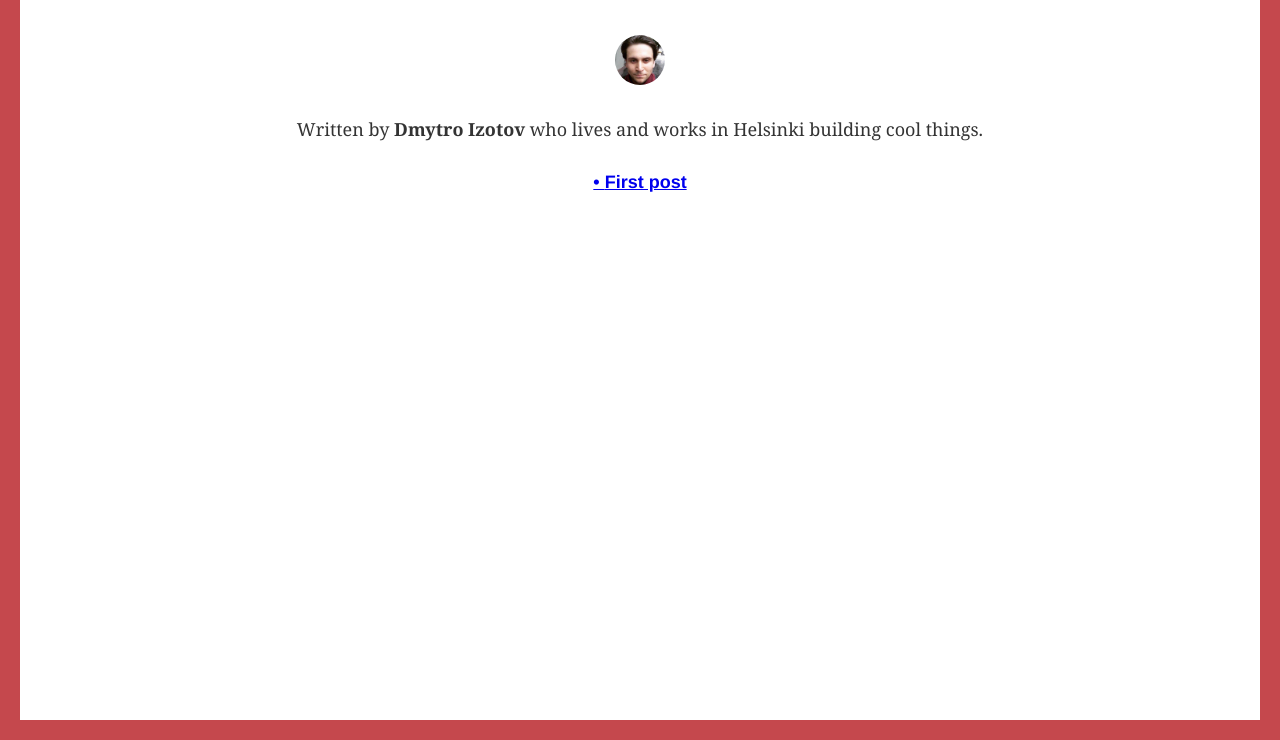
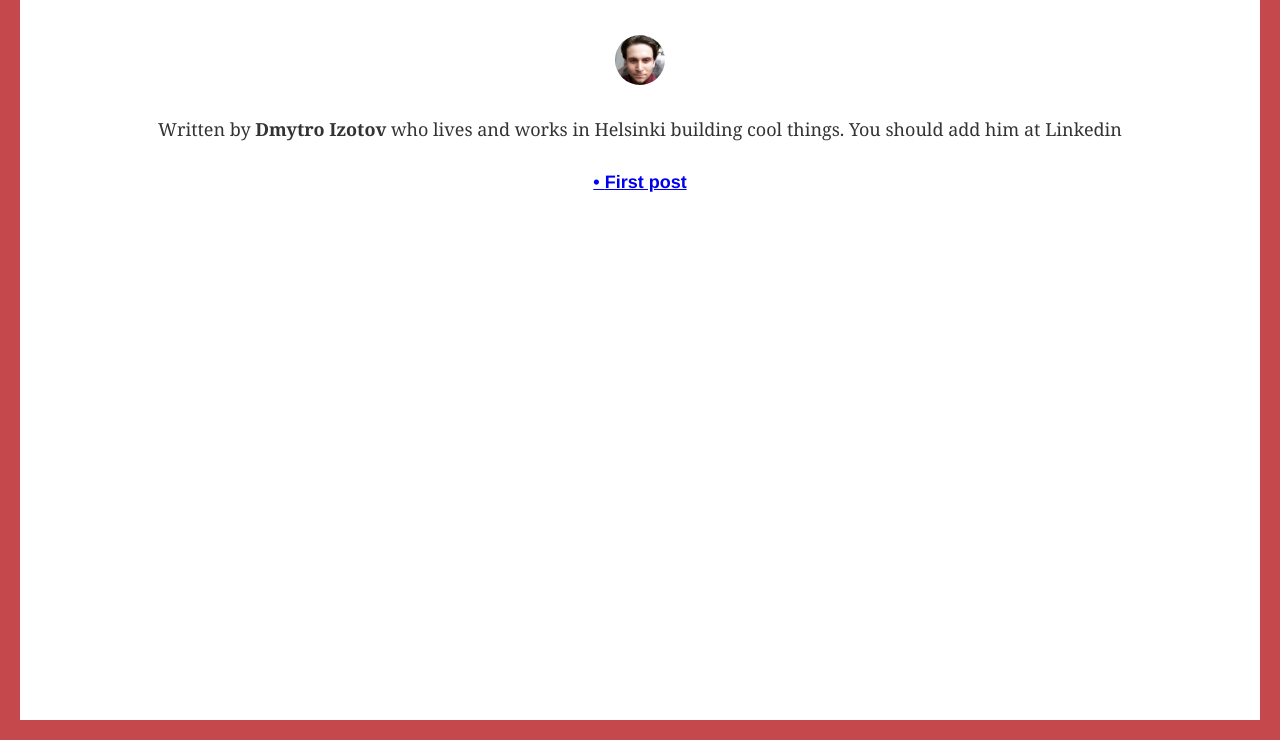
Before and after one commit to Dizotoff/dizotoff.github.io, a Gatsby site: page /blog in a window 1280 px wide. Shown: the part 60-800 px from the top of the page. Built offline with nearby package versions, Linux system fonts and the light colour scheme; Gatsby itself is replaced by a stand-in of ours; some packages are replaced by stand-ins of ours; what typography-theme-alton would draw is missing.

Commit message:
add linkeding

```diff
--- a/gatsby-config.js
+++ b/gatsby-config.js
@@ -4,7 +4,7 @@ module.exports = {
     description: `Dmytro Izotov`,
     author: `Dmytro Izotov`,
     social: {
-      twitter: `dizotoff`,
+      linkedin: `https://www.linkedin.com/in/dizotoff/`,
     },
   },
   plugins: [
--- a/src/components/bio.js
+++ b/src/components/bio.js
@@ -24,7 +24,7 @@ const Bio = () => {
     }
   `)
 
-  const { author, social } = data.site.siteMetadata
+  const { author, linkedin } = data.site.siteMetadata
   return (
     <div className={styles.bio}>
       <img
@@ -35,7 +35,8 @@ const Bio = () => {
       <p></p>
       <p className={styles.bio__description}>
         Written by <strong>{author}</strong> who lives and works in Helsinki
-        building cool things.
+        building cool things. You should add him at{" "}
+        <a href={linkedin}>Linkedin</a>
       </p>
     </div>
   )
--- a/src/utils/typography.js
+++ b/src/utils/typography.js
@@ -3,7 +3,7 @@
 
 grandViewTheme.overrideThemeStyles = () => ({
   a: {
-    fontSize: "25px",
+    fontSize: "18px",
   },
 
   "a:hover": {
```
